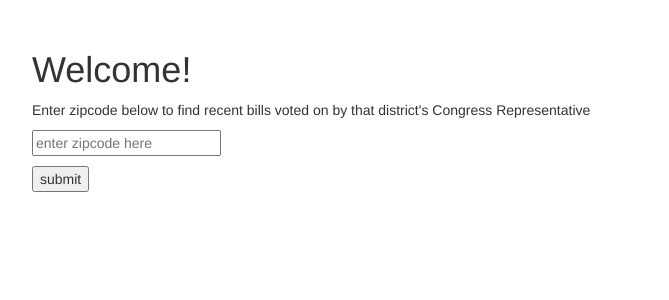
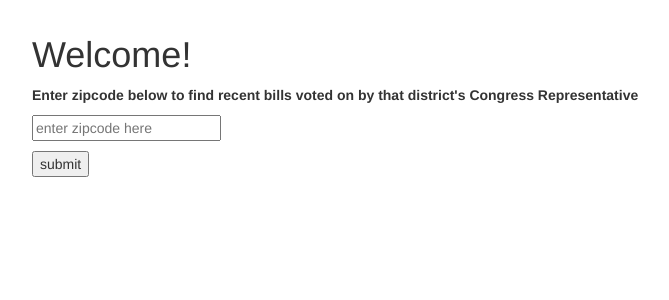
Before and after one commit to erikzorn/votes_app, a Django app: page / in a window 1280 px wide. Shown: the top 300 px of the page, without its empty margins (53-722 px from the left). Run offline with Django 3.2, Linux system fonts and the light colour scheme; some libraries are stand-ins or nearby versions.

Commit message:
additional files and changes for Heroku

```diff
--- a/templates/startpage.html
+++ b/templates/startpage.html
@@ -6,9 +6,9 @@
 </head>
 <body>
 
-<div class="container" style="padding:30px">
+<div class="container" style="padding:15px 30px 20px 30px">
 	<h1>Welcome!</h1>
-	<p>Enter zipcode below to find recent bills voted on by that district's Congress Representative</p>
+	<p><b>Enter zipcode below to find recent bills voted on by that district's Congress Representative</b></p>
 	<form method='POST' action='.'>	{% csrf_token %}
 		{{ form.as_p }} <input type='submit' value='submit' />
 	</form>
```
